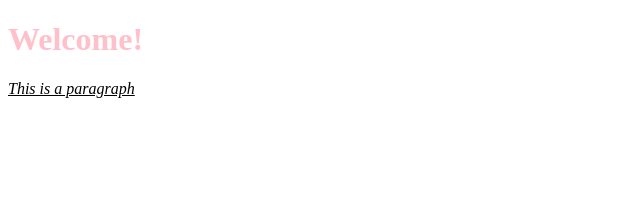
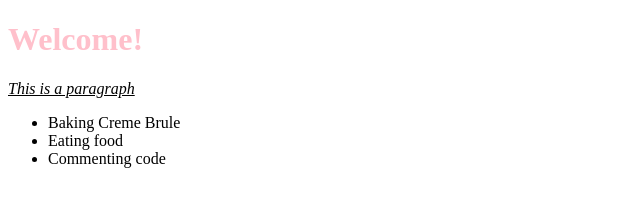
Before and after one commit to sundiata88/branches-practice, a plain HTML site: page index.html in a window 1280 px wide. Shown: the whole page, without its empty margins (0-640 px from the left). Drawn offline with Linux system fonts and the light colour scheme.

Commit message:
add skills

```diff
--- a/index.html
+++ b/index.html
@@ -8,5 +8,11 @@
   <body>
     <h1>Welcome!</h1>
     <p>This is a paragraph</p>
+
+    <ul>
+      <li>Baking Creme Brule</li>
+      <li>Eating food</li>
+      <li>Commenting code</li>
+    </ul>
   </body>
 </html>
```
